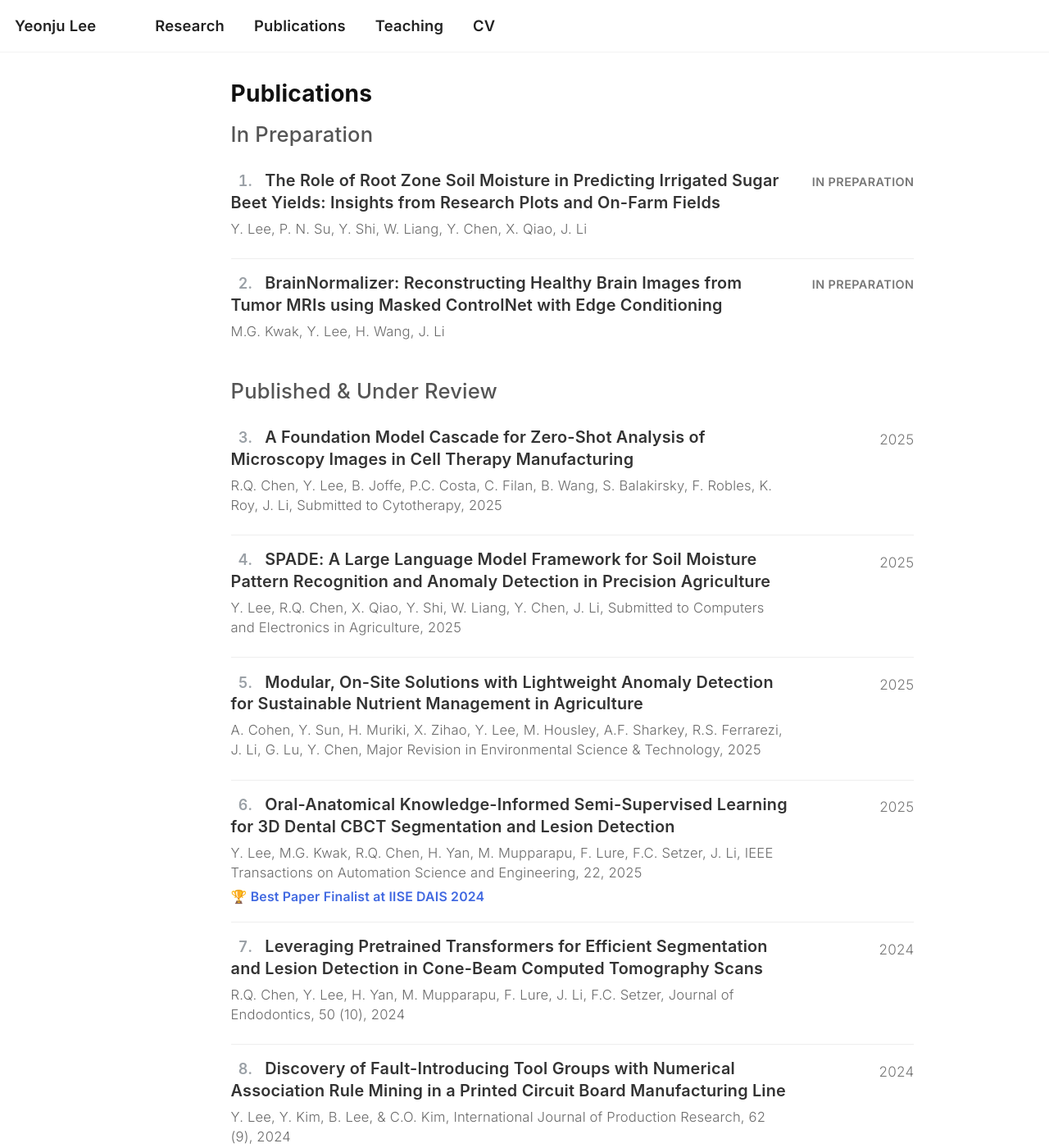
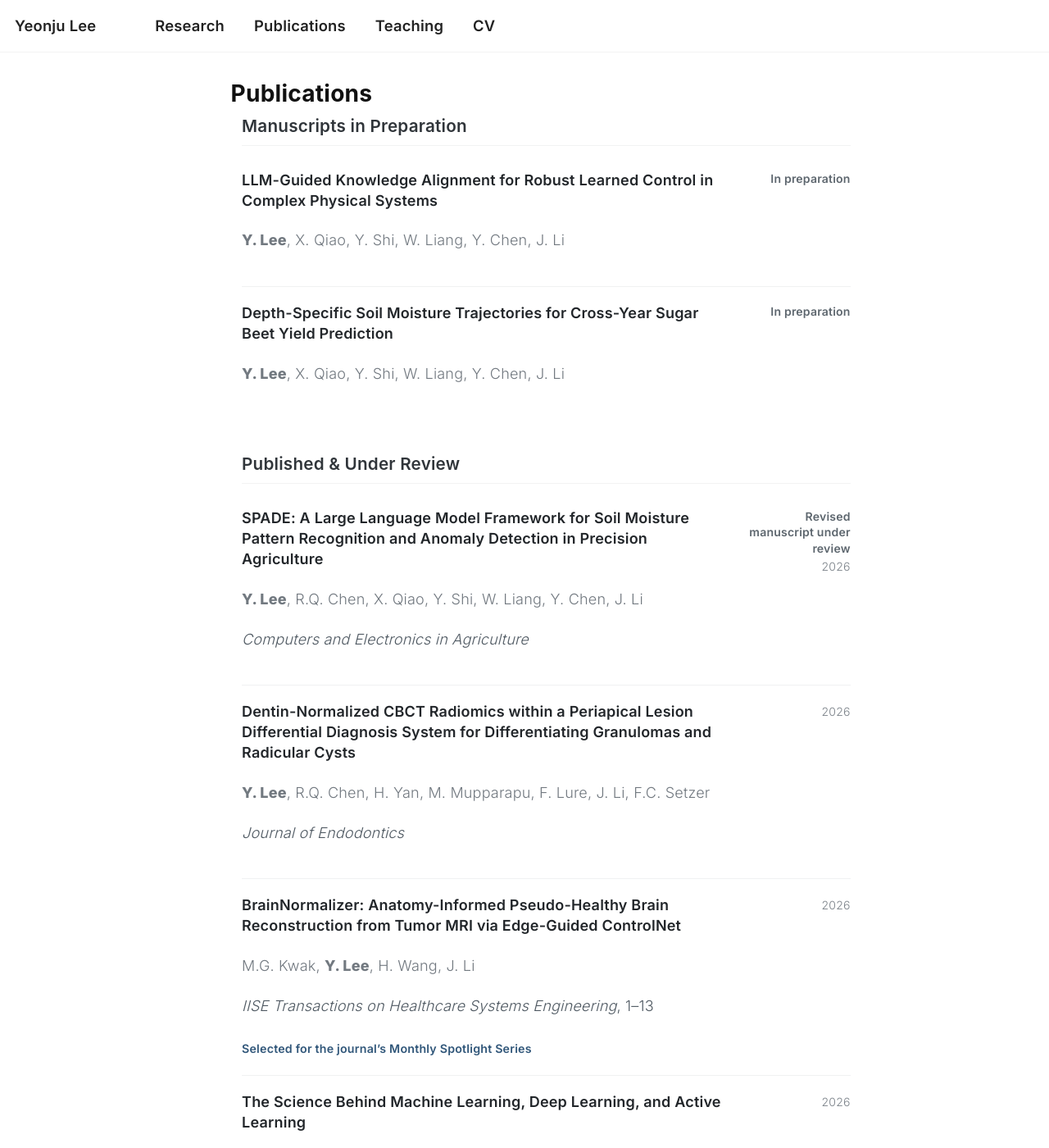
Before and after one commit to ylee845/ylee845.github.io, a Jekyll site: the page built from _pages/publications.html, in a window 1280 px wide and 1400 px high. Shown: the whole window at 82% size. Built offline with Jekyll 4.4.1, drawn with Linux system fonts in a browser that asks for light colours; a script that is not in the unit is left out; some of the changed text lies outside the part shown.

Commit message:
Add files via upload

```diff
--- a/_pages/publications.html
+++ b/_pages/publications.html
@@ -1,122 +1,213 @@
 ---
-layout: archive
+layout: single
 title: "Publications"
 permalink: /publications/
 author_profile: false
-sidebar: false      # ← 사이드바 완전 비활성
+sidebar: false
 toc: false
-classes: wide       # ← 본문을 넓게(가로폭 회수)
+classes: wide
 ---
-{% include base_path %}
-{% assign inprep = site.publications | where: "status", "in preparation" | sort: "date" | reverse %}
-{% assign pubs   = site.publications | where_exp:"p","p.status != 'in preparation'" | sort: "date" | reverse %}
-{% assign offset = inprep.size %}
 
 <style>
-/* ===== Typography & layout (Teaching 스타일과 통일) ===== */
-.pubs{ ffont-family: 'Inter', system-ui, -apple-system, 'Segoe UI', Roboto, Arial, sans-serif; max-width: 75ch; }
-.pubs h2{ font-weight:550; color:#555; font-size:clamp(1.25rem,2vw,1.9rem); margin:1.2rem 0 .6rem }
+.pub-wrap {
+  max-width: 980px;
+  margin: 0 auto;
+  padding-bottom: 2rem;
+}
 
-/* 한 항목 */
-.paper{ display:flex; justify-content:space-between; gap:1rem;
-        padding:.9rem 0 1rem; border-bottom:1px solid #eee; }
-.paper:last-child{ border-bottom:0 }
+.pub-section { margin-top: 2.35rem; }
+.pub-section:first-child { margin-top: .2rem; }
 
-/* 왼쪽: 번호 + 제목 + 메타 */
-.left{ max-width:82% }
-.paper h3{ margin:0; line-height:1.35; font-weight:600; color:#333 }
-.paper h3 .num{ display:inline-block; width:2.2ch; margin-right:.6rem;
-                color:#9aa0a6; text-align:right; font-variant-numeric:tabular-nums }
-.paper h3 .title{ font-size:clamp(1rem,1.55vw,1.25rem) }
-.meta{ margin:.35rem 0 0; color:#6b6b6b; font-size:clamp(.92rem,1.2vw,1rem); line-height:1.45 }
+.pub-section-title {
+  margin: 0 0 .55rem;
+  padding-bottom: .5rem;
+  border-bottom: 1px solid #e8ebee;
+  font-size: 1.15rem !important;
+  font-weight: 600 !important;
+  color: #30353a !important;
+}
 
-/* 초록 */
-.excerpt{ margin:.35rem 0 0; font-size:clamp(.88rem,1.1vw,.95rem); color:#4169E1; font-weight:550}
+.pub-item {
+  display: grid;
+  grid-template-columns: minmax(0, 1fr) 128px;
+  gap: 1.35rem;
+  padding: 1.05rem 0 1.1rem;
+  border-bottom: 1px solid #f0f1f2;
+}
 
-/* 오른쪽: 상태/연도 */
-.right{ min-width:10ch; text-align:right; }
-.tag{ display:inline-block; font-size:.8rem; font-weight:600; letter-spacing:.03em; text-transform:uppercase; }
-.tag.blue{ color:#777 }
-.year{ display:block; color:#777; font-size:.95rem; margin-top:.2rem }
+.pub-item:last-child { border-bottom: 0; }
 
-@media (max-width:700px){
-  .paper{ flex-direction:column; gap:.4rem }
-  .right{ text-align:left }
+.pub-title {
+  margin: 0 0 .24rem;
+  font-size: .98rem;
+  line-height: 1.4;
+  font-weight: 600;
+  color: #22262a;
+}
+
+.pub-authors {
+  margin: 0;
+  color: #727980;
+  font-size: .88rem;
+  line-height: 1.42;
+}
+
+.pub-venue {
+  margin: .18rem 0 0;
+  color: #4f5962;
+  font-size: .87rem;
+  line-height: 1.4;
+}
+
+.pub-note {
+  display: inline-block;
+  margin-top: .32rem;
+  color: #31577a;
+  font-size: .79rem;
+  font-weight: 600;
+}
+
+.pub-side {
+  padding-top: .05rem;
+  text-align: right;
+  color: #7a8188;
+  font-size: .78rem;
+  line-height: 1.4;
+}
+
+.pub-status {
+  display: block;
+  font-weight: 600;
+  color: #5d666e;
+}
+
+.pub-year {
+  display: block;
+  margin-top: .12rem;
+}
+
+@media (max-width: 680px) {
+  .pub-item {
+    grid-template-columns: 1fr;
+    gap: .3rem;
+  }
+  .pub-side {
+    text-align: left;
+    order: -1;
+  }
 }
 </style>
 
-<div class="pubs">
+<div class="pub-wrap">
 
-  <h2>In Preparation</h2>
+<section class="pub-section">
+  <h2 class="pub-section-title">Manuscripts in Preparation</h2>
+
+  <article class="pub-item">
     <div>
-    {% for post in inprep %}
-      <div class="paper">
-        <div class="left">
-          <h3>
-            <span class="num">{{ forloop.index }}.</span>
-            <span class="title">{{ post.title | escape }}</span>
-          </h3>
-          <div class="meta">
-            {{ post.authors }}
+      <p class="pub-title">LLM-Guided Knowledge Alignment for Robust Learned Control in Complex Physical Systems</p>
+      <p class="pub-authors"><strong>Y. Lee</strong>, X. Qiao, Y. Shi, W. Liang, Y. Chen, J. Li</p>
     </div>
-          {% if post.excerpt %}
-            <div class="excerpt">{{ post.excerpt | markdownify | replace: '<p>', '' | replace: '</p>', '' | strip }}</div>
-          {% endif %}
+    <div class="pub-side"><span class="pub-status">In preparation</span></div>
+  </article>
+
+  <article class="pub-item">
+    <div>
+      <p class="pub-title">Depth-Specific Soil Moisture Trajectories for Cross-Year Sugar Beet Yield Prediction</p>
+      <p class="pub-authors"><strong>Y. Lee</strong>, X. Qiao, Y. Shi, W. Liang, Y. Chen, J. Li</p>
     </div>
-        <div class="right">
-          <span class="tag blue">In Preparation</span>
-          {% if post.year %}<span class="year">{{ post.year }}</span>{% endif %}
+    <div class="pub-side"><span class="pub-status">In preparation</span></div>
+  </article>
+</section>
+
+<section class="pub-section">
+  <h2 class="pub-section-title">Published &amp; Under Review</h2>
+
+  <article class="pub-item">
+    <div>
+      <p class="pub-title">SPADE: A Large Language Model Framework for Soil Moisture Pattern Recognition and Anomaly Detection in Precision Agriculture</p>
+      <p class="pub-authors"><strong>Y. Lee</strong>, R.Q. Chen, X. Qiao, Y. Shi, W. Liang, Y. Chen, J. Li</p>
+      <p class="pub-venue"><em>Computers and Electronics in Agriculture</em></p>
     </div>
+    <div class="pub-side">
+      <span class="pub-status">Revised manuscript under review</span>
+      <span class="pub-year">2026</span>
     </div>
-    {% endfor %}
+  </article>
+
+  <article class="pub-item">
+    <div>
+      <p class="pub-title">Dentin-Normalized CBCT Radiomics within a Periapical Lesion Differential Diagnosis System for Differentiating Granulomas and Radicular Cysts</p>
+      <p class="pub-authors"><strong>Y. Lee</strong>, R.Q. Chen, H. Yan, M. Mupparapu, F. Lure, J. Li, F.C. Setzer</p>
+      <p class="pub-venue"><em>Journal of Endodontics</em></p>
     </div>
+    <div class="pub-side"><span class="pub-year">2026</span></div>
+  </article>
 
-<h2>Published & Under Review</h2>
+  <article class="pub-item">
     <div>
-  {% for post in pubs %}
-    <div class="paper">
-      <div class="left">
-        <h3>
-          <span class="num">{{ forloop.index | plus: offset }}.</span>
-          <span class="title">{{ post.title | escape }}</span>
-        </h3>
+      <p class="pub-title">BrainNormalizer: Anatomy-Informed Pseudo-Healthy Brain Reconstruction from Tumor MRI via Edge-Guided ControlNet</p>
+      <p class="pub-authors">M.G. Kwak, <strong>Y. Lee</strong>, H. Wang, J. Li</p>
+      <p class="pub-venue"><em>IISE Transactions on Healthcare Systems Engineering</em>, 1–13</p>
+      <span class="pub-note">Selected for the journal’s Monthly Spotlight Series</span>
+    </div>
+    <div class="pub-side"><span class="pub-year">2026</span></div>
+  </article>
 
-        <div class="meta">
-          {%- assign parts = "" | split:"|" -%}
-          {%- if post.authors -%}{%- assign parts = parts | push: post.authors -%}{%- endif -%}
-          {%- if post.venue   -%}{%- assign parts = parts | push: post.venue   -%}{%- endif -%}
+  <article class="pub-item">
+    <div>
+      <p class="pub-title">The Science Behind Machine Learning, Deep Learning, and Active Learning</p>
+      <p class="pub-authors">R.Q. Chen, <strong>Y. Lee</strong>, J. Li</p>
+      <p class="pub-venue"><em>Dental Clinics of North America</em>, 70(2), 351–359</p>
+    </div>
+    <div class="pub-side"><span class="pub-year">2026</span></div>
+  </article>
 
-          {%- assign issue_parts = "" | split:"|" -%}
-          {%- if post.volume and post.issue -%}
-            {%- assign vol_issue = post.volume | append: " (" | append: post.issue | append: ")" -%}
-            {%- assign issue_parts = issue_parts | push: vol_issue -%}
-          {%- elsif post.volume -%}
-            {%- assign issue_parts = issue_parts | push: post.volume -%}
-          {%- elsif post.issue -%}
-            {%- assign issue_parts = issue_parts | push: "(" | append: post.issue | append: ")" -%}
-          {%- endif -%}
-          {%- if post.pages -%}{%- assign issue_parts = issue_parts | push: post.pages -%}{%- endif -%}
-          {%- if post.year  -%}{%- assign issue_parts = issue_parts | push: post.year  -%}{%- endif -%}
+  <article class="pub-item">
+    <div>
+      <p class="pub-title">Modular, On-Site Solutions with Lightweight Anomaly Detection for Sustainable Nutrient Management in Agriculture</p>
+      <p class="pub-authors">A. Cohen, Y. Sun, Z. Qin, H. Muriki, Z. Xiao, <strong>Y. Lee</strong>, M. Housley, A.F. Sharkey, R.S. Ferrarezi, J. Li, G. Lu, Y. Chen</p>
+      <p class="pub-venue"><em>ACS ES&amp;T Engineering</em>, 6(3), 1089–1105</p>
+    </div>
+    <div class="pub-side"><span class="pub-year">2026</span></div>
+  </article>
 
-          {%- capture issue_joined -%}{{ issue_parts | join: ", " }}{%- endcapture -%}
-          {%- unless issue_joined == "" -%}{%- assign parts = parts | push: issue_joined -%}{%- endunless -%}
+  <article class="pub-item">
+    <div>
+      <p class="pub-title">Foundation model cascades enable zero-shot microscopy image analysis for cell therapy manufacturing</p>
+      <p class="pub-authors">R.Q. Chen, <strong>Y. Lee</strong>, B. Joffe, P.C. Costa, C. Filan, B. Wang, S. Balakirsky, F. Robles, K. Roy, J. Li</p>
+      <p class="pub-venue"><em>Cytotherapy</em>, 28(5), 102078</p>
+    </div>
+    <div class="pub-side"><span class="pub-year">2026</span></div>
+  </article>
 
-          {{ parts | join: ", " }}
+  <article class="pub-item">
+    <div>
+      <p class="pub-title">Oral-Anatomical Knowledge-Informed Semi-Supervised Learning for 3D Dental CBCT Segmentation and Lesion Detection</p>
+      <p class="pub-authors"><strong>Y. Lee</strong>, M.G. Kwak, R.Q. Chen, H. Yan, M. Mupparapu, F. Lure, F.C. Setzer, J. Li</p>
+      <p class="pub-venue"><em>IEEE Transactions on Automation Science and Engineering</em>, 22, 11205–11218</p>
+      <span class="pub-note">IISE DAIS Best Paper Finalist</span>
     </div>
+    <div class="pub-side"><span class="pub-year">2025</span></div>
+  </article>
 
-        {% if post.excerpt %}
-          <div class="excerpt">
-            {{ post.excerpt | markdownify | replace: '<p>', '' | replace: '</p>', '' | strip }}
+  <article class="pub-item">
+    <div>
+      <p class="pub-title">Leveraging Pretrained Transformers for Efficient Segmentation and Lesion Detection in Cone-Beam Computed Tomography Scans</p>
+      <p class="pub-authors">R.Q. Chen, <strong>Y. Lee</strong>, H. Yan, M. Mupparapu, F. Lure, J. Li, F.C. Setzer</p>
+      <p class="pub-venue"><em>Journal of Endodontics</em>, 50(10), 1505–1514</p>
     </div>
-        {% endif %}
-      </div>  <!-- 👈 여기서 .left 닫기 꼭 필요 -->
+    <div class="pub-side"><span class="pub-year">2024</span></div>
+  </article>
 
-      <div class="right">
-        {% if post.status %}<span class="tag blue">{{ post.status }}</span>{% endif %}
-        {% if post.year   %}<span class="year">{{ post.year }}</span>{% endif %}
+  <article class="pub-item">
+    <div>
+      <p class="pub-title">Discovery of Fault-Introducing Tool Groups with a Numerical Association Rule Mining Method in a Printed Circuit Board Production Line</p>
+      <p class="pub-authors"><strong>Y. Lee</strong>, Y. Kim, B. Lee, C.O. Kim</p>
+      <p class="pub-venue"><em>International Journal of Production Research</em>, 62(9), 3305–3319</p>
     </div>
-    </div>
-  {% endfor %}
-</div>
+    <div class="pub-side"><span class="pub-year">2024</span></div>
+  </article>
+</section>
 
 </div>
```
Lines whose indentation alone changed are shown as unchanged.
